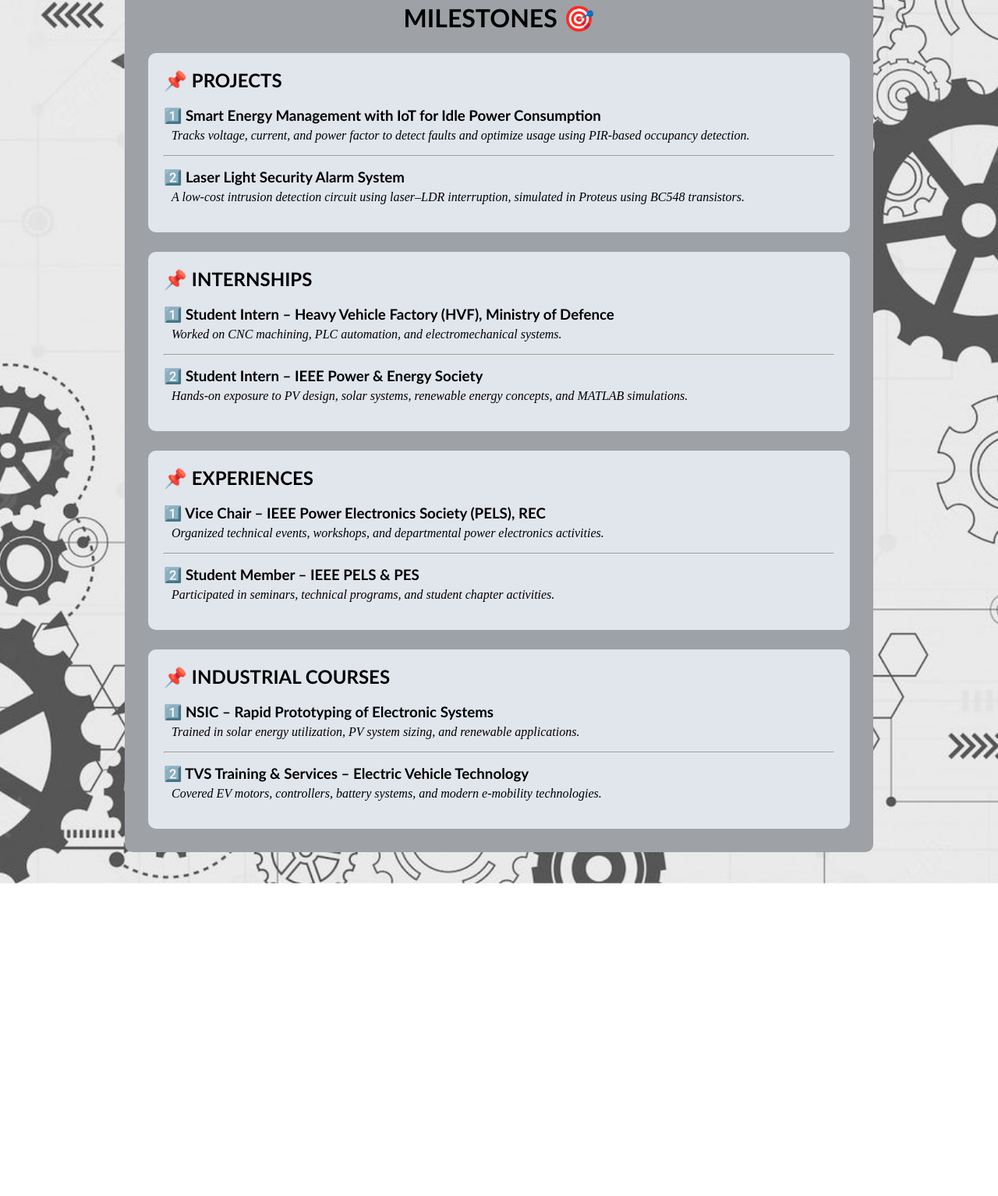
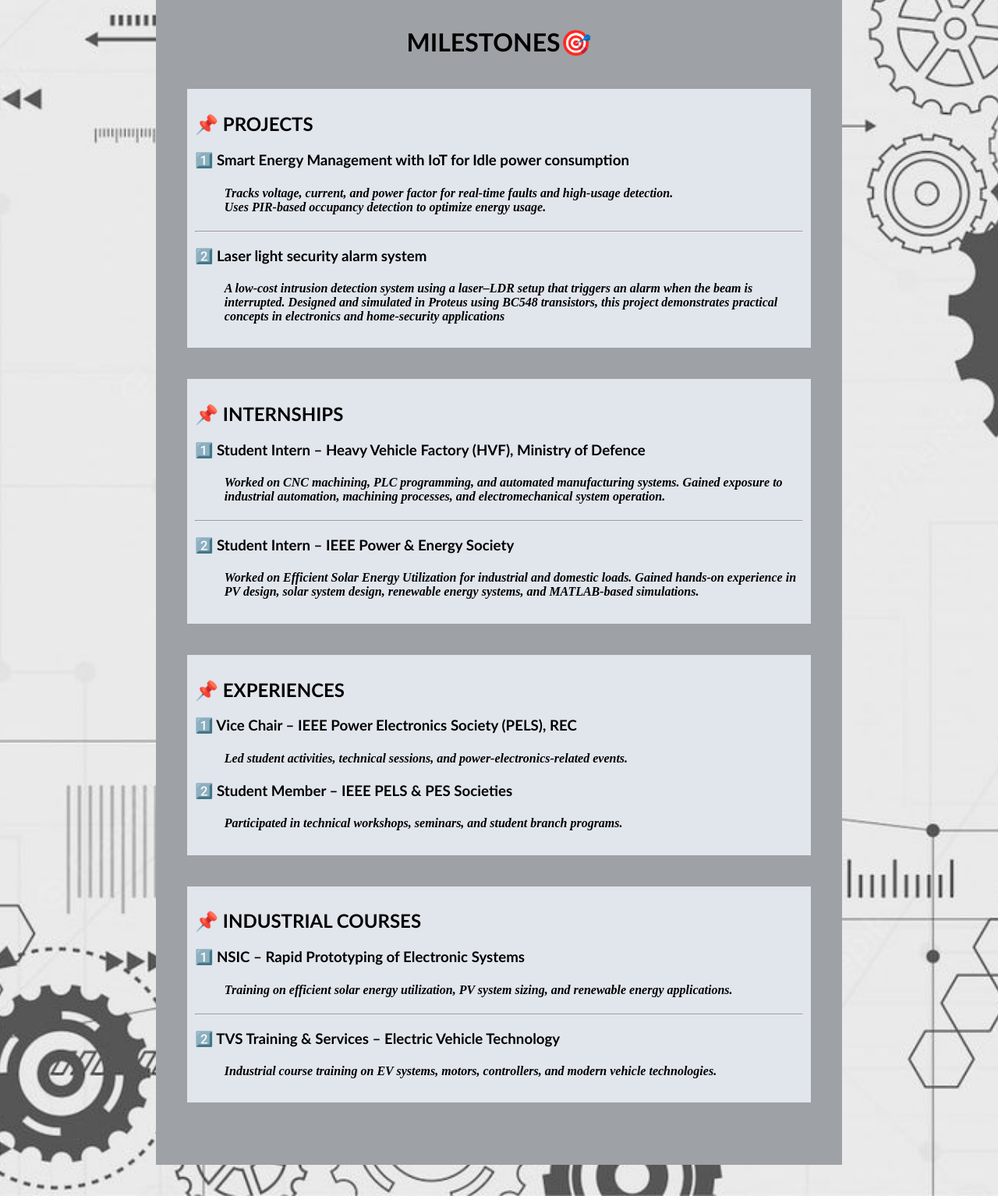
Before and after one commit to suhasinir2005/Portfolio-using-HTML-CSS-Java, a plain HTML site: page pr.htm in a window 1280 px wide. Shown: the part 67-1601 px from the top of the page at 78% size. Before the commit the page ends 1200 px from the top, so only its background shows below. Drawn offline with Linux system fonts and the light colour scheme.

Commit message:
Update pr.htm

```diff
--- a/pr.htm
+++ b/pr.htm
@@ -3,8 +3,7 @@
 <head>
     <meta charset="UTF-8">
     <meta name="viewport" content="width=device-width, initial-scale=1.0">
-    <title>Milestones</title>
-
+    <title>milestone</title>
     <style>
          body {
             background-image: url("img7.jpg");
@@ -12,122 +11,98 @@
             background-repeat: no-repeat;
             background-position: center;
             margin: 0;
-            font-family: 'Gill Sans', 'Gill Sans MT', Calibri, 'Trebuchet MS', sans-serif;
+            font-family:'Gill Sans', 'Gill Sans MT', Calibri, 'Trebuchet MS', sans-serif;
         }
-
         .about-container {
-            max-width: 900px;
-            width: 90%;
-            margin: 40px auto;
-            background: rgb(158, 161, 165);
-            padding: 30px;
-            border-radius: 10px;
+            max-width: 800px;       /* controls width → gives left/right space */
+            margin: 40px auto;      /* centers the block */
+            background:rgb(158, 161, 165);
+            padding: 40px;
+            border-radius:0px;
+            border-style: none;
+            color:black;
         }
-
-        /* COMMON SECTION BOXES */
-        .section-box {
-            background: rgb(225, 229, 236);
-            padding: 20px;
-            border-radius: 10px;
-            margin-top: 25px;
+        .projects {
+            max-width: 800px;       /* controls width → gives left/right space */
+            margin: 40px auto;      /* centers the block */
+            background:rgb(225, 229, 236);
+            padding: 10px;
+            border-radius:0px;
+            border-style: none;
+            color:black;
         }
-
-        h1, h2, h3 {
-            margin: 0;
-        }
-
-        .des {
-            padding-left: 10px;
-            font-size: medium;
+        .des{
+            padding-left: 10mm;
+            font-size:medium;
             font-family: 'Times New Roman', Times, serif;
             font-style: italic;
-            margin-top: 5px;
         }
+        .internships {
+            max-width: 800px;       /* controls width → gives left/right space */
+            margin: 40px auto;      /* centers the block */
+            background:rgb(225, 229, 236);
+            padding: 10px;
+            border-radius:0px;
+            border-style: none;
+            color:black;}
 
-        hr {
-            margin: 15px 0;
-        }
+         .experiences {
+            max-width: 800px;       /* controls width → gives left/right space */
+            margin: 40px auto;      /* centers the block */
+            background:rgb(225, 229, 236);
+            padding: 10px;
+            border-radius:0px;
+            border-style: none;
+            color:black;}
+        .Industry {
+            max-width: 800px;       /* controls width → gives left/right space */
+            margin: 40px auto;      /* centers the block */
+            background:rgb(225, 229, 236);
+            padding: 10px;
+            border-radius:0px;
+            border-style: none;
+            color:black;}
 
-        /* ---------- RESPONSIVE (MOBILE) ---------- */
-        @media(max-width: 600px) {
-
-            .about-container {
-                padding: 15px;
-            }
-
-            h1 {
-                font-size: 26px;
-            }
-
-            h2 {
-                font-size: 22px;
-            }
-
-            h3 {
-                font-size: 18px;
-            }
-
-            .des {
-                font-size: 15px;
-            }
-        }
     </style>
 </head>
+<body>
+    <div class="about-container">
+    <center><h1>MILESTONES🎯</center></h1>
 
-<body>
-
-    <div class="about-container">
-        <center><h1>MILESTONES 🎯</h1></center>
-
-        <!-- PROJECTS SECTION -->
-        <div class="section-box">
-            <h2>📌 PROJECTS</h2><br>
-
-            <h3>1️⃣ Smart Energy Management with IoT for Idle Power Consumption</h3>
-            <p class="des">Tracks voltage, current, and power factor to detect faults and optimize usage using PIR-based occupancy detection.</p>
+    <div class="projects">
+    <h2> 📌 PROJECTS </h2>
+    <h3> 1️⃣ Smart Energy Management with IoT for Idle power consumption</h2>
+    <h4 class="des">Tracks voltage, current, and power factor for real-time faults and high-usage detection.<br> Uses PIR-based occupancy detection to optimize energy usage.</h4>
     <hr>
-
-            <h3>2️⃣ Laser Light Security Alarm System</h3>
-            <p class="des">A low-cost intrusion detection circuit using laser–LDR interruption, simulated in Proteus using BC548 transistors.</p>
+    <h3>2️⃣ Laser light security alarm system</h2>
+    <h4 class="des">A low-cost intrusion detection system using a laser–LDR setup that triggers an alarm when the beam is interrupted. Designed and simulated in Proteus using BC548 transistors, this project demonstrates practical concepts in electronics and home-security applications</h4>
     </div>
 
-        <!-- INTERNSHIPS SECTION -->
-        <div class="section-box">
-            <h2>📌 INTERNSHIPS</h2><br>
-
-            <h3>1️⃣ Student Intern – Heavy Vehicle Factory (HVF), Ministry of Defence</h3>
-            <p class="des">Worked on CNC machining, PLC automation, and electromechanical systems.</p>
+    <div class="internships">
+        <h2> 📌 INTERNSHIPS </h2>
+        <H3>1️⃣ Student Intern – Heavy Vehicle Factory (HVF), Ministry of Defence</H3>
+        <h4 class="des">Worked on CNC machining, PLC programming, and automated manufacturing systems. Gained exposure to industrial automation, machining processes, and electromechanical system operation.</h4>
         <hr>
-
         <h3>2️⃣ Student Intern – IEEE Power & Energy Society</h3>
-            <p class="des">Hands-on exposure to PV design, solar systems, renewable energy concepts, and MATLAB simulations.</p>
+        <h4 class="des">Worked on Efficient Solar Energy Utilization for industrial and domestic loads. Gained hands-on experience in PV design, solar system design, renewable energy systems, and MATLAB-based simulations.</h4>
+    </div>
+      <div class="experiences">
+        <h2>📌 EXPERIENCES </h2>
+        <h3> 1️⃣ Vice Chair – IEEE Power Electronics Society (PELS), REC</h3>
+        <h4 class="des">Led student activities, technical sessions, and power-electronics-related events.</h4>
+        <h3>2️⃣ Student Member – IEEE PELS & PES Societies</h3>
+        <h4 class="des">Participated in technical workshops, seminars, and student branch programs.</h4>
+      </div>
+    <div class="Industry">
+        <h2>📌 INDUSTRIAL COURSES </h2>
+        <H3>1️⃣ NSIC – Rapid Prototyping of Electronic Systems</H3>
+        <h4 class="des">Training on efficient solar energy utilization, PV system sizing, and renewable energy applications.</h4>
+        <hr>
+        <h3>2️⃣ TVS Training & Services – Electric Vehicle Technology</h3>
+        <h4 class="des">Industrial course training on EV systems, motors, controllers, and modern vehicle technologies.</h4>
     </div>
 
-        <!-- EXPERIENCES SECTION -->
-        <div class="section-box">
-            <h2>📌 EXPERIENCES</h2><br>
-
-            <h3>1️⃣ Vice Chair – IEEE Power Electronics Society (PELS), REC</h3>
-            <p class="des">Organized technical events, workshops, and departmental power electronics activities.</p>
-            <hr>
-
-            <h3>2️⃣ Student Member – IEEE PELS & PES</h3>
-            <p class="des">Participated in seminars, technical programs, and student chapter activities.</p>
-        </div>
-
-        <!-- INDUSTRIAL COURSES SECTION -->
-        <div class="section-box">
-            <h2>📌 INDUSTRIAL COURSES</h2><br>
-
-            <h3>1️⃣ NSIC – Rapid Prototyping of Electronic Systems</h3>
-            <p class="des">Trained in solar energy utilization, PV system sizing, and renewable applications.</p>
-            <hr>
-
-            <h3>2️⃣ TVS Training & Services – Electric Vehicle Technology</h3>
-            <p class="des">Covered EV motors, controllers, battery systems, and modern e-mobility technologies.</p>
-        </div>
 
 </div>
-
 </body>
 </html>
```
Lines whose indentation alone changed are shown as unchanged.
